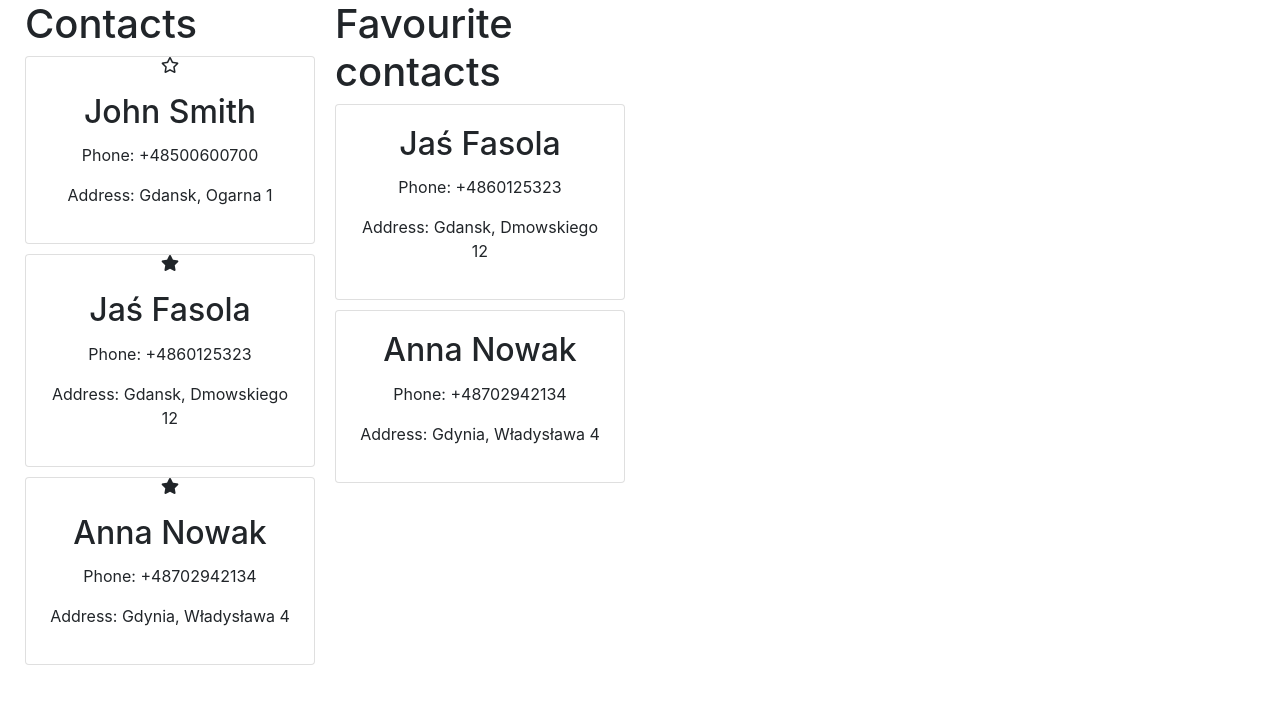
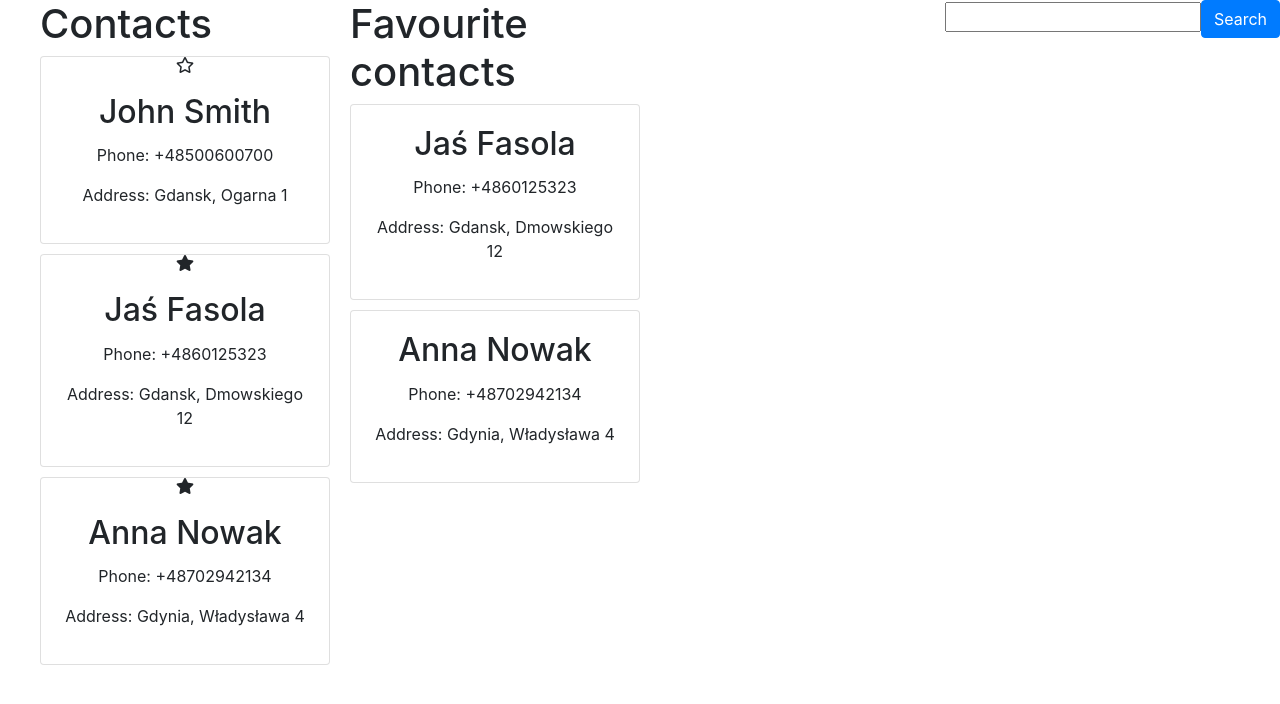
Before and after one commit to jciechowski/dev-meeting-react, a React (Create React App) app: page / in a window 1280 px wide. Shown: the top 704 px of the page. Built offline with nearby package versions, Linux system fonts and the light colour scheme.

Commit message:
introduced state in main component and added search input

```diff
--- a/src/App.js
+++ b/src/App.js
@@ -1,28 +1,68 @@
-import React from 'react';
+import React, { Component } from 'react';
 import ContactTile from './components/contact.js';
 import contactsData from './data/contacts.json';
 
-function App() {
-  const contacts = contactsData;
+class App extends Component {
+  constructor(props) {
+    super(props);
+    this.state = {
+      contacts: [],
+      searchInputValue: ''
+    };
+  }
 
+  componentDidMount() {
+    //change to fetch
+    this.setState({
+      contacts: contactsData
+    });
+  }
+
+  updateInputValue = event => {
+    this.setState({
+      searchInputValue: event.target.value
+    });
+  };
+
+  handleSearchClick = () => {
+    if (this.state.searchInputValue) {
+      const filteredContacts = this.state.contacts.filter(contact => {
+        return contact.name.includes(this.state.searchInputValue);
+      });
+      this.setState({ contacts: filteredContacts });
+    } else {
+      this.setState({ contacts: contactsData });
+    }
+  };
+
+  render() {
     return (
+      <div>
+        <div className="float-right">
+          <input value={this.state.searchInputValue} onChange={this.updateInputValue} />
+          <button type="button" className="btn btn-primary" onClick={this.handleSearchClick}>
+            Search
+          </button>
+        </div>
         <section className="row">
           <div className="column">
             <h1>Contacts</h1>
-        {contacts.map(contact => (
+            {this.state.contacts.map(contact => (
               <ContactTile key={contact.id} item={contact} favouriteList={false} />
             ))}
           </div>
           <div className="column">
             <h1>Favourite contacts</h1>
-        {contacts
+            {this.state.contacts
               .filter(contact => contact.favourite)
               .map(contact => (
                 <ContactTile key={contact.id} item={contact} favouriteList={true} />
               ))}
           </div>
         </section>
+      </div>
     );
+  }
 }
 
 export default App;
```
Lines whose indentation alone changed are shown as unchanged.
